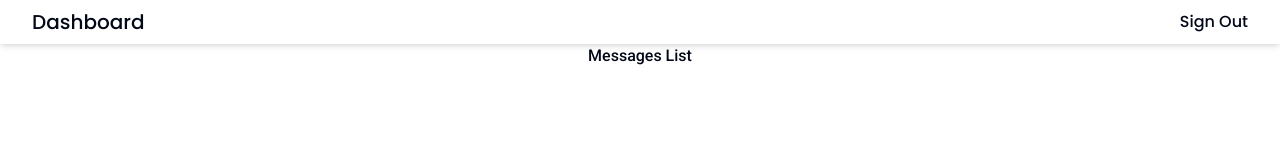
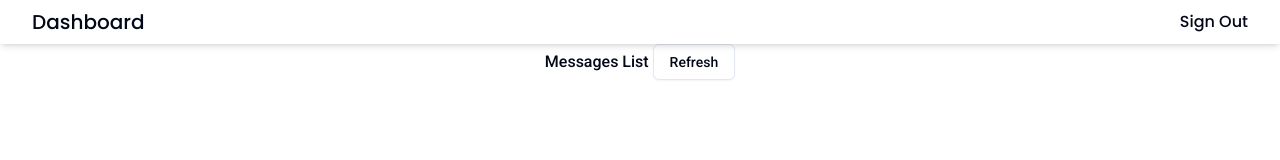
Before and after one commit to darshanrijal/school, a Next.js app: page /dashboard/messages in a window 1280 px wide. Shown: the top 160 px of the page. Built offline with nearby package versions, Linux system fonts and the light colour scheme; no server answers; the database is empty.

Commit message:
Added Button and Link imports, and a refresh button to MessageLayout component

```diff
--- a/app/(admin)/dashboard/messages/layout.jsx
+++ b/app/(admin)/dashboard/messages/layout.jsx
@@ -1,5 +1,7 @@
 import React from "react";
 import { roboto } from "@/components/ui/fonts";
+import { Button } from "@/components/ui/button";
+import Link from "next/link";
 export const metadata = {
   title: "Messages",
 };
@@ -7,7 +9,10 @@
   return (
     <div>
       <h1 className={`${roboto.className} text-center font-medium  `}>
-        Messages List
+        Messages List{" "}
+        <Button variant="outline">
+          <a href={""}>Refresh</a>
+        </Button>
       </h1>
       {children}
     </div>
```
